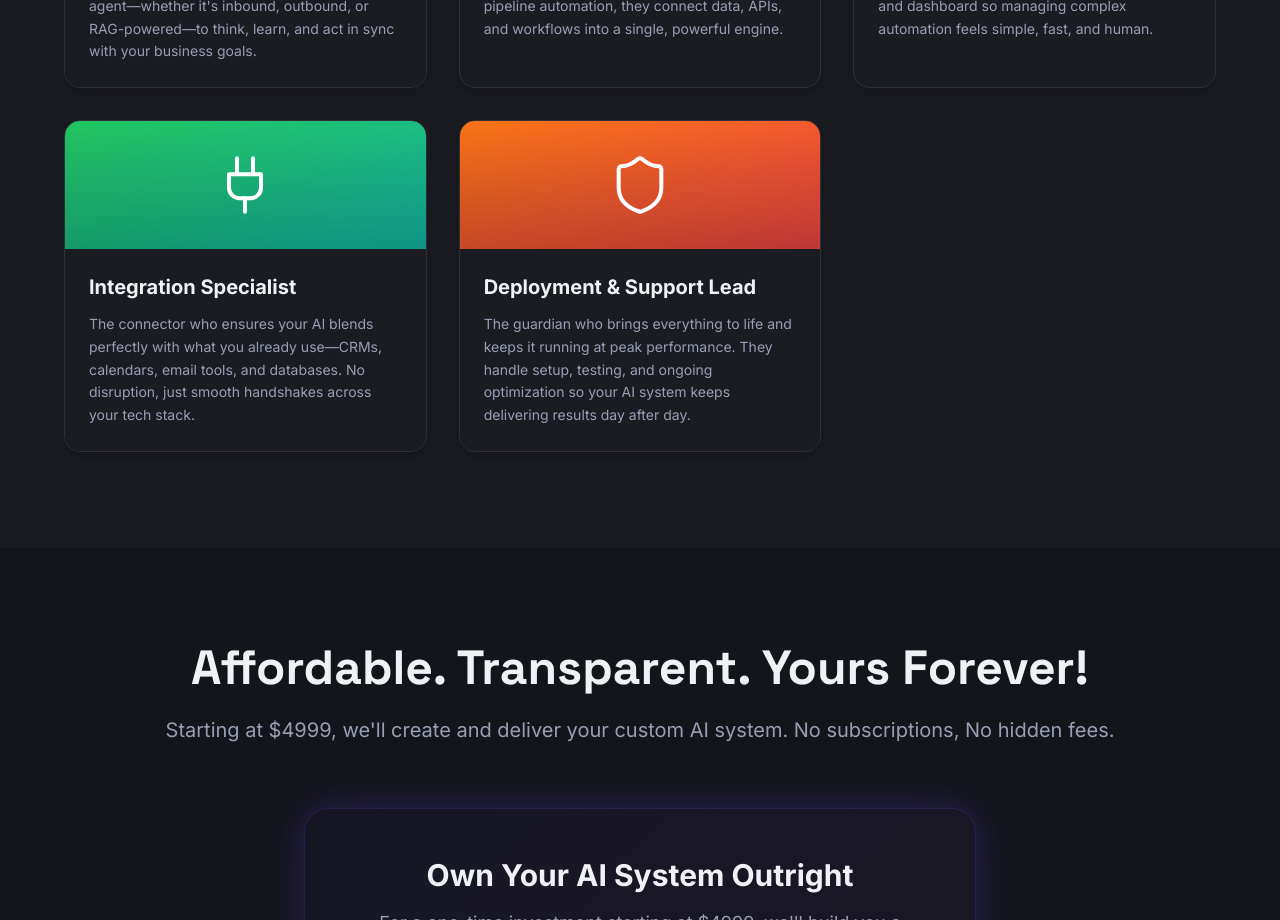
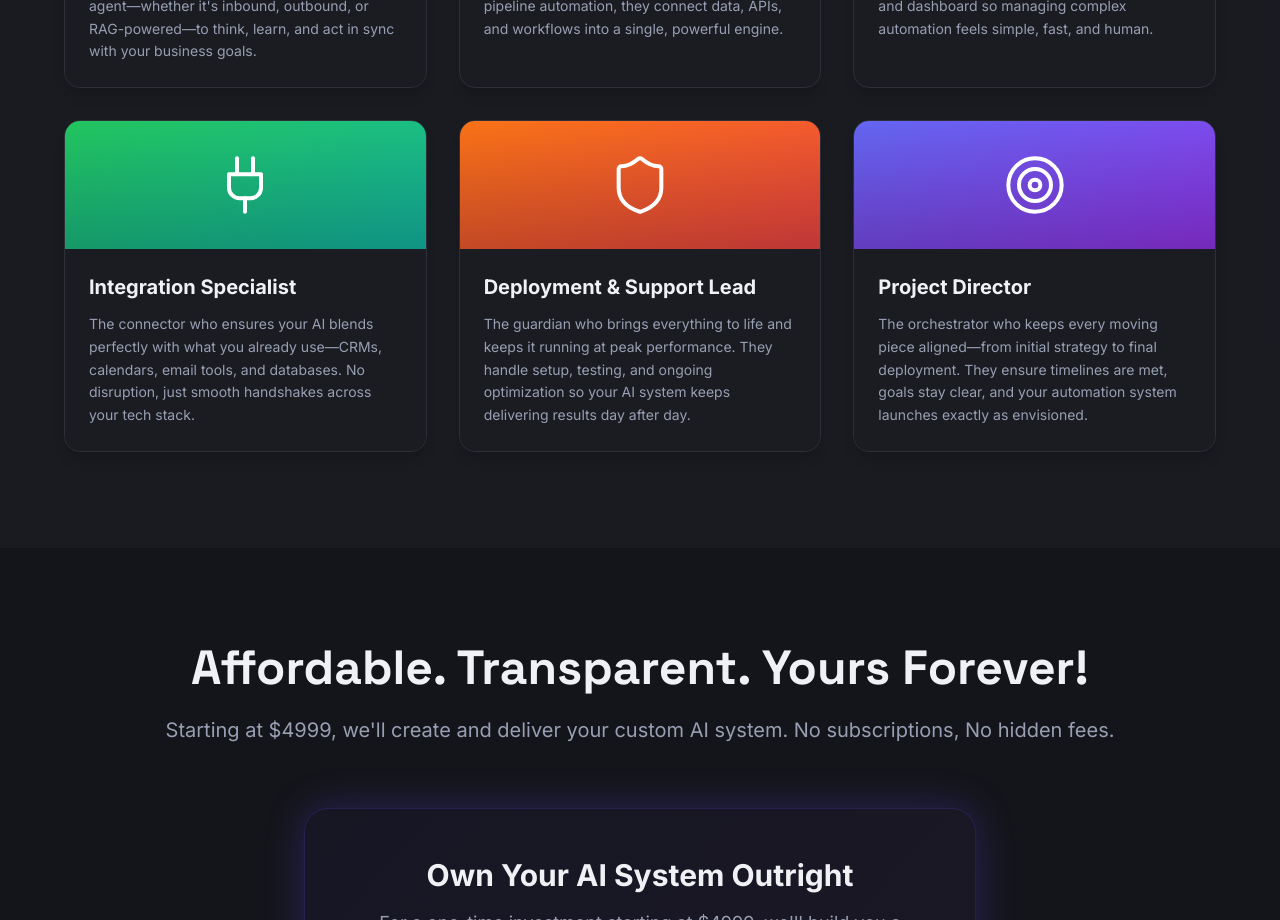
Before and after one commit to hassanmajid/agents-eleven-ai-studio, a React (Vite) app: page / in a window 1280 px wide. Shown: the part 5760-6680 px from the top of the page. Built offline with nearby package versions, Linux system fonts and the light colour scheme; the HTML template or start-up script is replaced by a standard one.

Commit message:
Add Project Director to team

```diff
--- a/src/components/Team.tsx
+++ b/src/components/Team.tsx
@@ -1,5 +1,5 @@
 import { useState, useEffect, useRef } from "react";
-import { Brain, Cog, Palette, Plug, Shield } from "lucide-react";
+import { Brain, Cog, Palette, Plug, Shield, Target } from "lucide-react";
 
 const Team = () => {
   const [isVisible, setIsVisible] = useState(false);
@@ -56,6 +56,12 @@ const Team = () => {
       description: "The guardian who brings everything to life and keeps it running at peak performance. They handle setup, testing, and ongoing optimization so your AI system keeps delivering results day after day.",
       icon: Shield,
       bgColor: "from-orange-500 to-red-500"
+    },
+    {
+      name: "Project Director",
+      description: "The orchestrator who keeps every moving piece aligned—from initial strategy to final deployment. They ensure timelines are met, goals stay clear, and your automation system launches exactly as envisioned.",
+      icon: Target,
+      bgColor: "from-indigo-500 to-purple-600"
     }
   ];
 
```
